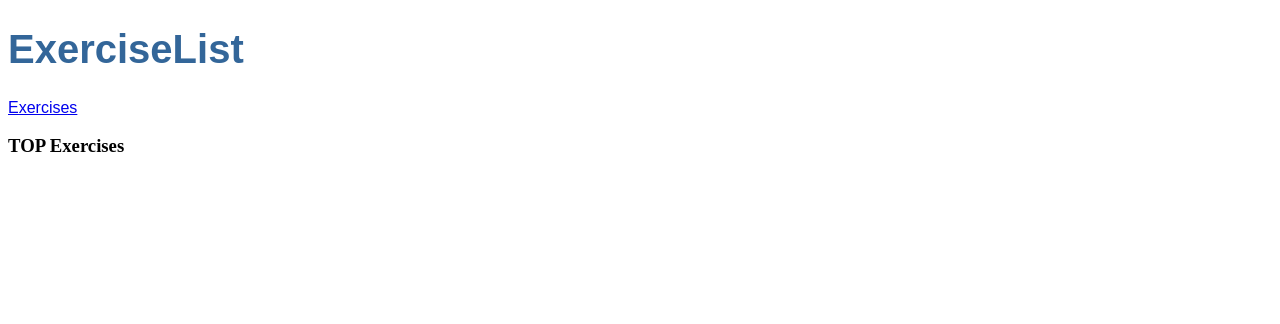
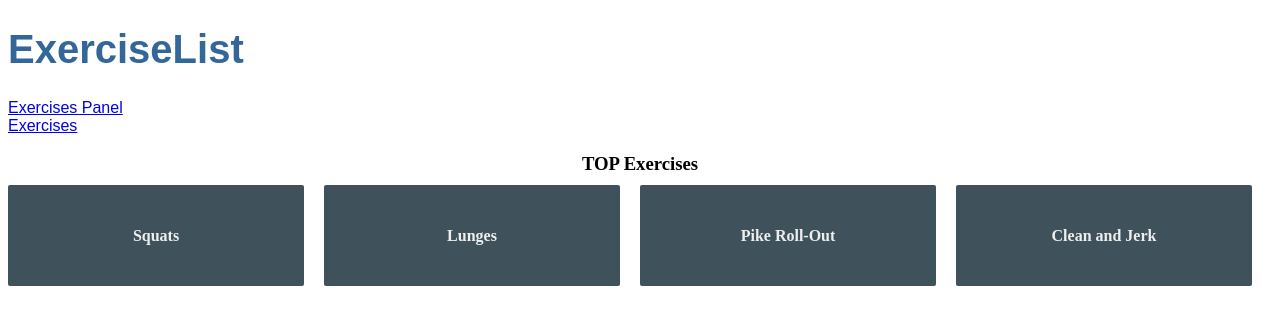
Before and after one commit to Nacchofer31/Angular9Projects, an Angular app in the folder exerciseList/: page /panel in a window 1280 px wide. Shown: the top 324 px of the page. Built offline with nearby package versions, Linux system fonts and the light colour scheme.

Commit message:
Added panel css and link tag

```diff
--- a/exerciseList/src/app/app.component.html
+++ b/exerciseList/src/app/app.component.html
@@ -1,5 +1,9 @@
 <h1>{{title}}</h1>
+<nav>
+  <a routerLink="/panel">Exercises Panel</a>
+</nav>
 <nav>
   <a routerLink="/exercises">Exercises</a>
 </nav>
+
 <router-outlet></router-outlet>
--- a/exerciseList/src/app/panel/panel.component.css
+++ b/exerciseList/src/app/panel/panel.component.css
@@ -0,0 +1,62 @@
+[class*='col-'] {
+  float: left;
+  padding-right: 20px;
+  padding-bottom: 20px;
+}
+[class*='col-']:last-of-type {
+  padding-right: 0;
+}
+a {
+  text-decoration: none;
+}
+*, *:after, *:before {
+  -webkit-box-sizing: border-box;
+  -moz-box-sizing: border-box;
+  box-sizing: border-box;
+}
+h3 {
+  text-align: center;
+  margin-bottom: 0;
+}
+h4 {
+  position: relative;
+}
+.grid {
+  margin: 0;
+}
+.col-1-4 {
+  width: 25%;
+}
+.module {
+  padding: 20px;
+  text-align: center;
+  color: #eee;
+  max-height: 120px;
+  min-width: 120px;
+  background-color: #3f525c;
+  border-radius: 2px;
+}
+.module:hover {
+  background-color: #eee;
+  cursor: pointer;
+  color: #607d8b;
+}
+.grid-pad {
+  padding: 10px 0;
+}
+.grid-pad > [class*='col-']:last-of-type {
+  padding-right: 20px;
+}
+@media (max-width: 600px) {
+  .module {
+    font-size: 10px;
+    max-height: 75px; }
+}
+@media (max-width: 1024px) {
+  .grid {
+    margin: 0;
+  }
+  .module {
+    min-width: 60px;
+  }
+}
--- a/exerciseList/src/app/panel/panel.component.ts
+++ b/exerciseList/src/app/panel/panel.component.ts
@@ -13,10 +13,11 @@
   constructor(private ExerciseService:ExerciseService) { }
 
   ngOnInit(): void {
+    this.getExercises()
   }
 
   getExercises():void{
-    this.ExerciseService.getExercises().subscribe(exercises=>this.exercises=exercises)
+    this.ExerciseService.getExercises().subscribe(exercises=>this.exercises=exercises.slice(1,5))
   }
 
 }
```
